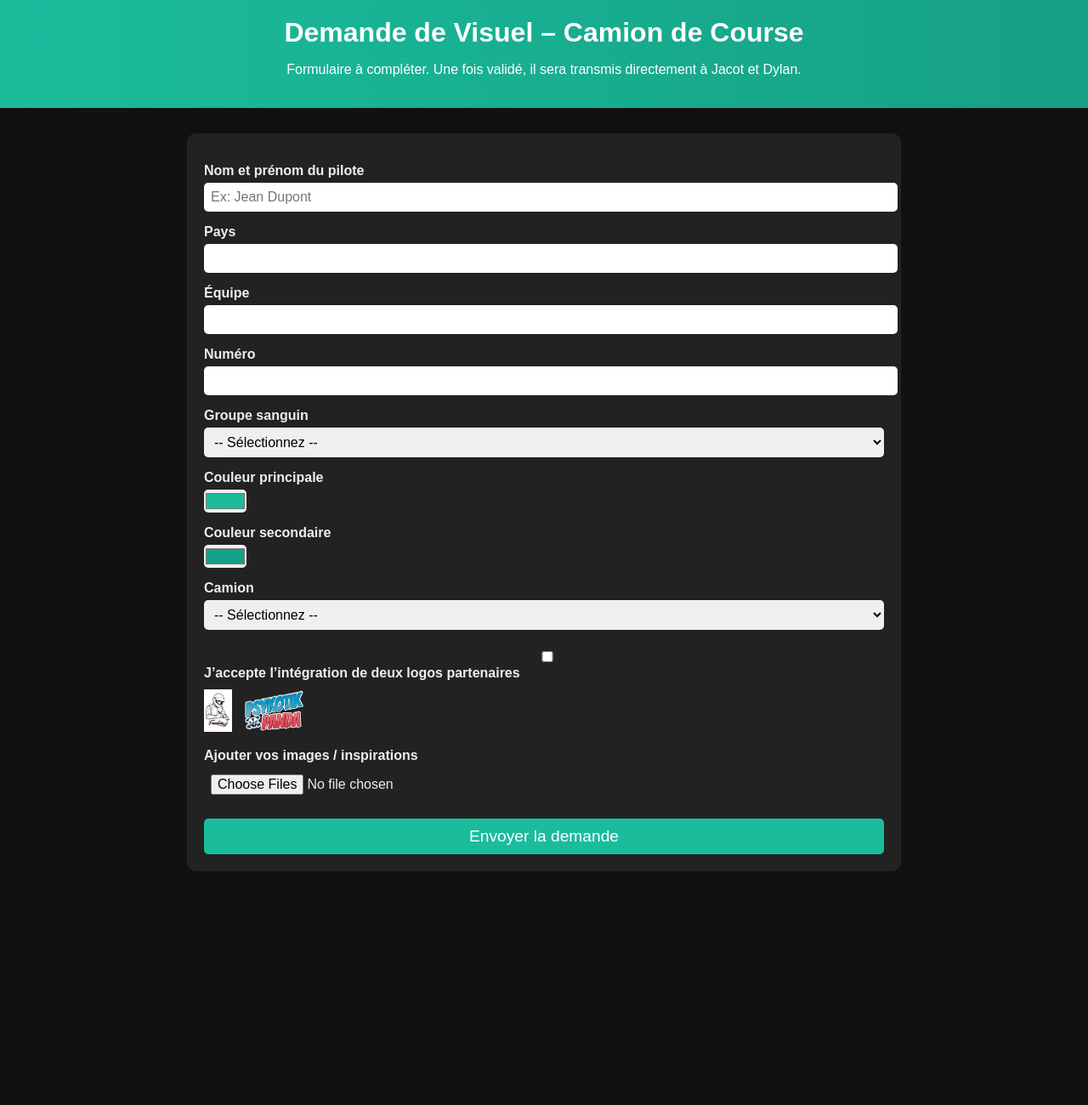
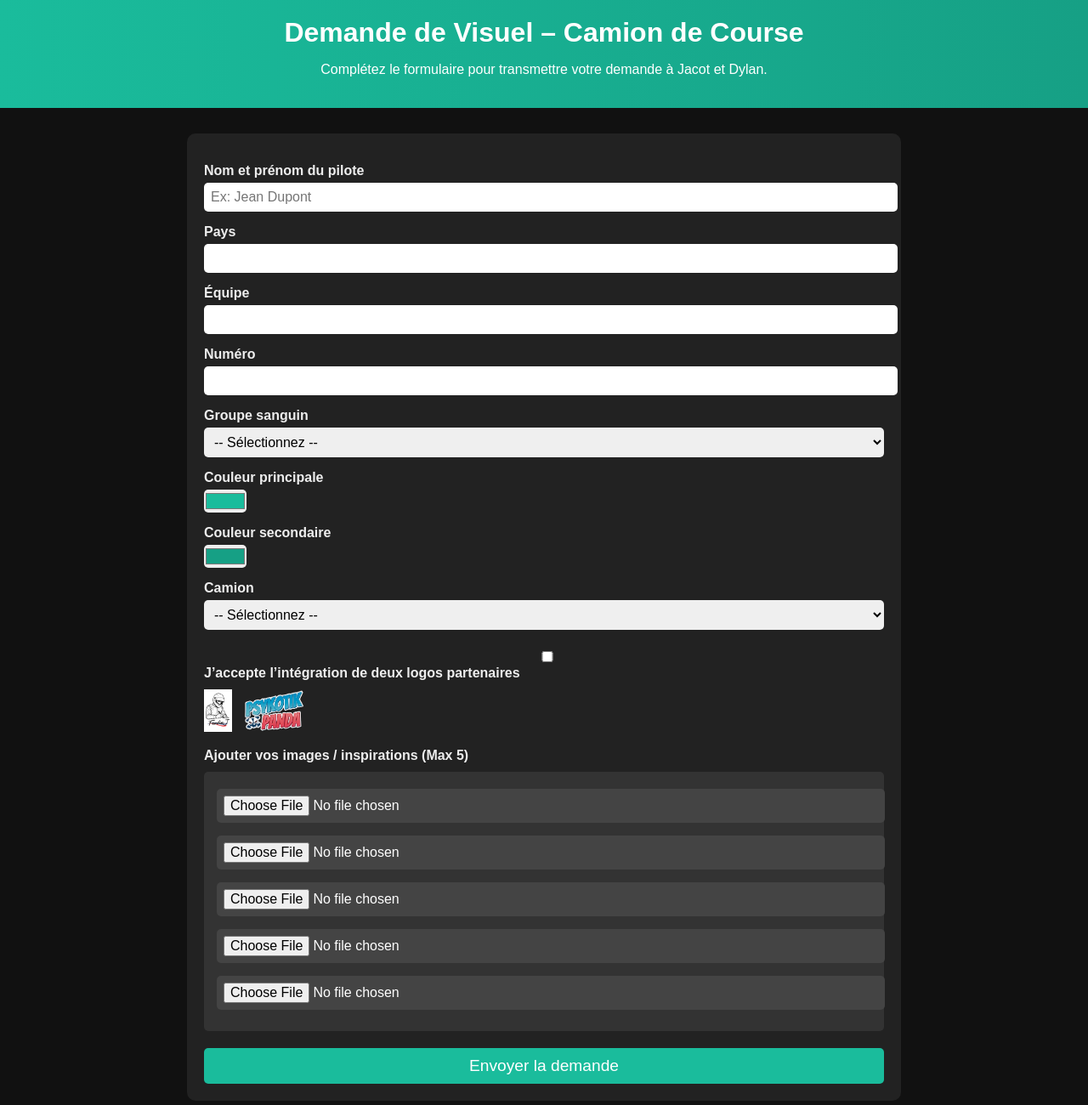
Before and after one commit to Jacot42/CFC, a plain HTML site: page index.html in a window 1280 px wide. Shown: the whole page at 85% size. Before the commit the page ends 1055 px from the top, so only its background shows below. Drawn offline with Linux system fonts and the light colour scheme.

Commit message:
Add files via upload

```diff
--- a/index.html
+++ b/index.html
@@ -17,12 +17,14 @@
     .checkbox-group img { height: 50px; margin-right: 10px; }
     .submit-btn { background-color: #1abc9c; color: #fff; padding: 10px 20px; font-size: 1.2em; border: none; border-radius: 5px; margin-top: 20px; cursor: pointer; width: 100%; }
     .submit-btn:hover { background-color: #16a085; }
+    .file-inputs { background-color: #333; padding: 15px; border-radius: 5px; margin-top: 10px; }
+    .file-inputs input { margin-bottom: 10px; background-color: #444; color: white; }
   </style>
 </head>
 <body>
   <header>
     <h1>Demande de Visuel – Camion de Course</h1>
-    <p>Formulaire à compléter. Une fois validé, il sera transmis directement à Jacot et Dylan.</p>
+    <p>Complétez le formulaire pour transmettre votre demande à Jacot et Dylan.</p>
   </header>
 
   <form id="camionForm" name="demande-visuel-camion" method="POST" data-netlify="true" enctype="multipart/form-data" action="/success.html">
@@ -94,8 +96,14 @@
       </div>
     </div>
 
-    <label>Ajouter vos images / inspirations</label>
-    <input type="file" name="inspirations" multiple accept="image/*">
+    <label>Ajouter vos images / inspirations (Max 5)</label>
+    <div class="file-inputs">
+      <input type="file" name="inspiration_1" accept="image/*">
+      <input type="file" name="inspiration_2" accept="image/*">
+      <input type="file" name="inspiration_3" accept="image/*">
+      <input type="file" name="inspiration_4" accept="image/*">
+      <input type="file" name="inspiration_5" accept="image/*">
+    </div>
 
     <button type="submit" class="submit-btn">Envoyer la demande</button>
   </form>
```
